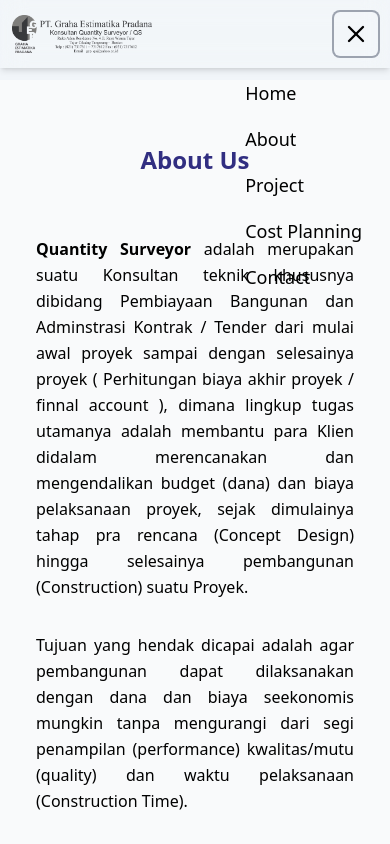
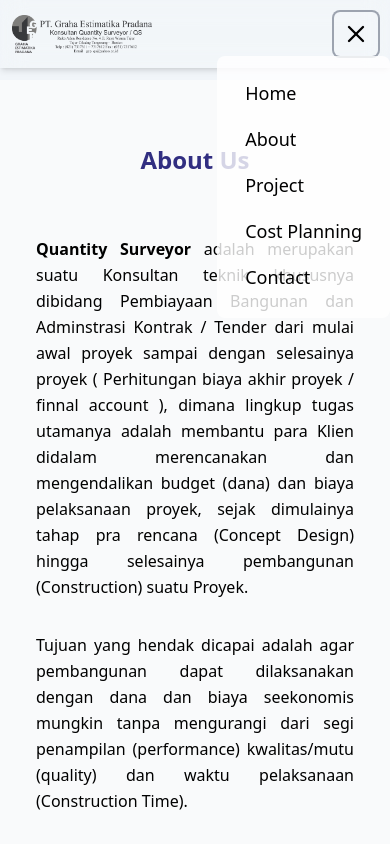
Before and after one commit to vandysadam/gep-company, a React (Vite) app: page /gep-company/about in a window 390 px wide. Both pictures are taken after a click on the button 356 px from the left and 34 px from the top of the page. Shown: the top 844 px of the page. Built offline with nearby package versions, Linux system fonts and the light colour scheme.

Commit message:
change header section and color

```diff
--- a/src/assets/menu-header-section.tsx
+++ b/src/assets/menu-header-section.tsx
@@ -55,7 +55,7 @@ export default function MenuHeaderSection() {
       {/* Menu */}
       <ul
         className={cn(
-          "flex grid-col md:flex-row gap-1 md:gap-12 p-4 md:p-0 fixed md:sticky  top-18 right-0 bg-stone- bg-opacity-80 md:bg-transparent rounded-lg md:rounded-none transition-all ",
+          "flex grid-col md:flex-row gap-1 md:gap-12 p-4 md:p-0 fixed md:sticky  top-18 right-0 bg-white bg-opacity-80 md:bg-transparent rounded-lg md:rounded-none transition-all ",
           isOpen ? "block" : "hidden md:flex"
         )}
       >
```
